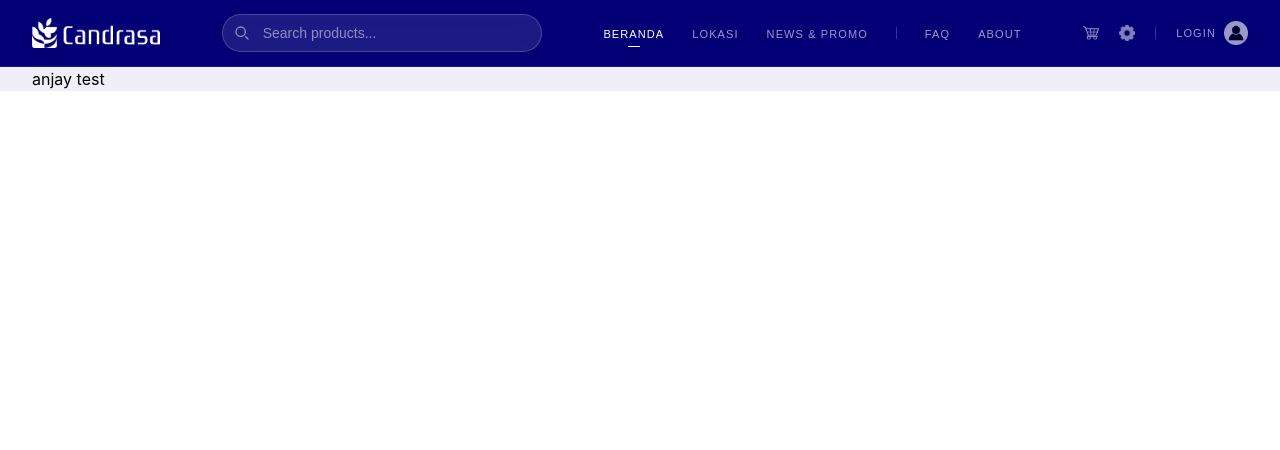
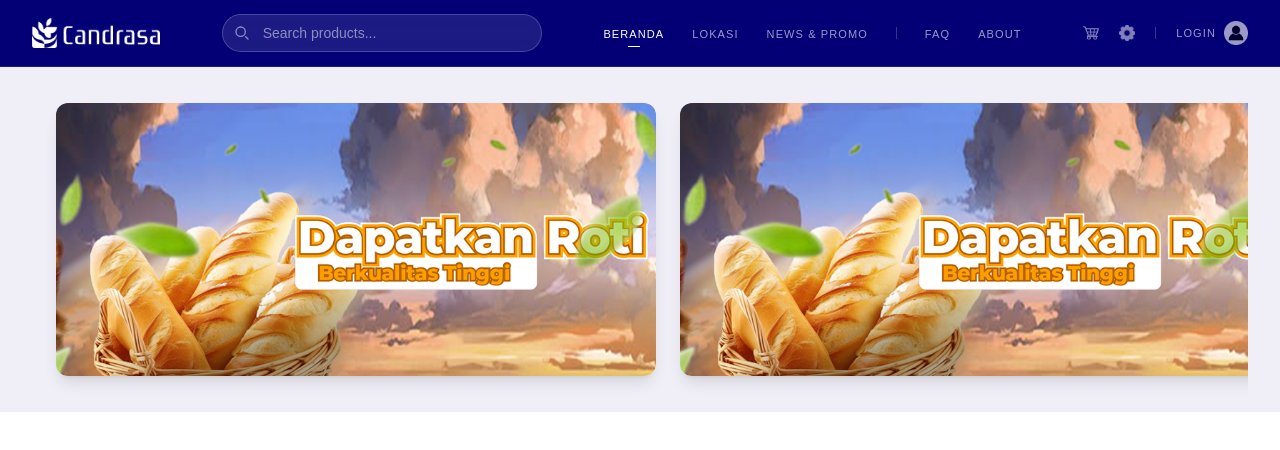
Before and after one commit to MetamorphosisDev/candrasa-bakery-ecommerce, a React (Vite) app: page / in a window 1280 px wide. Shown: the top 450 px of the page. Built offline with nearby package versions, Linux system fonts and the light colour scheme.

Commit message:
Adding an image scrolling element to the homepage

```diff
--- /dev/null
+++ b/src/Components/ImageScroll_Beranda.tsx
@@ -0,0 +1,17 @@
+import { data } from "../Data/imagedata";
+
+const BannerScroll: React.FC = () => {
+  return (
+    <div className="overflow-x-auto scrollbar-hide py-6 hover:  ">
+      <div className="flex space-x-6 px-6">
+        {data.map((banner) => (
+          <div key={banner.Id} className="flex shrink-0 w-150 rounded-xl overflow-hidden shadow-lg hover:scale-105 transition-transform duration-300">
+            <img src={banner.img} alt={`Banner ${banner.Id}`} className="w-full h-full object-cover"/>
+          </div>
+        ))}
+      </div>
+    </div>
+  );
+};
+
+export default BannerScroll;
--- /dev/null
+++ b/src/Data/imagedata.ts
@@ -0,0 +1,23 @@
+export type Banner = {
+  Id: number;
+  img: string;
+};
+
+export const data: Banner[] = [
+  {
+    Id: 1,
+    img: '/Images/Gambar-halaman-utama-banner.png',
+  },
+  {
+    Id: 2,
+    img: '/Images/Gambar-halaman-utama-banner.png',
+  },
+    {
+    Id: 3,
+    img: '/Images/Gambar-halaman-utama-banner.png',
+  },
+    {
+    Id: 4,
+    img: '/Images/Gambar-halaman-utama-banner.png',
+  }
+];
--- a/src/index.css
+++ b/src/index.css
@@ -16,3 +16,23 @@
   --font-poppins: 'Poppins', sans-serif;
   --font-inter: 'Inter', sans-serif;
 }
+
+/* Tambahkan di global.css atau style module */
+.scrollbar-custom::-webkit-scrollbar {
+  height: 8px;
+  /* tinggi scrollbar horizontal */
+}
+
+.scrollbar-custom::-webkit-scrollbar-track {
+  background: #e5e7eb;
+  /* warna track (background) */
+}
+
+.scrollbar-custom::-webkit-scrollbar-thumb {
+  background-color: #3b82f6;
+  /* warna scroll bar */
+  border-radius: 9999px;
+  /* bulat */
+  border: 2px solid #e5e7eb;
+  /* border sekitar */
+}
--- a/src/pages/beranda.tsx
+++ b/src/pages/beranda.tsx
@@ -1,8 +1,16 @@
+import BannerScroll from "../components/ImageScroll_Beranda";
+
+
 function Beranda() {
     return (
         <div className="beranda-page">
-            <div className="beranda-page-top beranda-page-top bg-gray-light px-4 sm:px-6 lg:px-8">anjay test</div>
-            <div className="beranda-page-category-product "></div>
+            <div className="beranda-page-top beranda-page-top bg-gray-light px-4 py-3 sm:px-6 lg:px-8">
+                <div>
+                    <BannerScroll/>
+                </div>
+            </div>
+            <div className="beranda-page-category-product ">
+            </div>
         </div>
     )
 }
```
Also changed, not shown: public/Images/Gambar-halaman-utama-banner.png (added).
